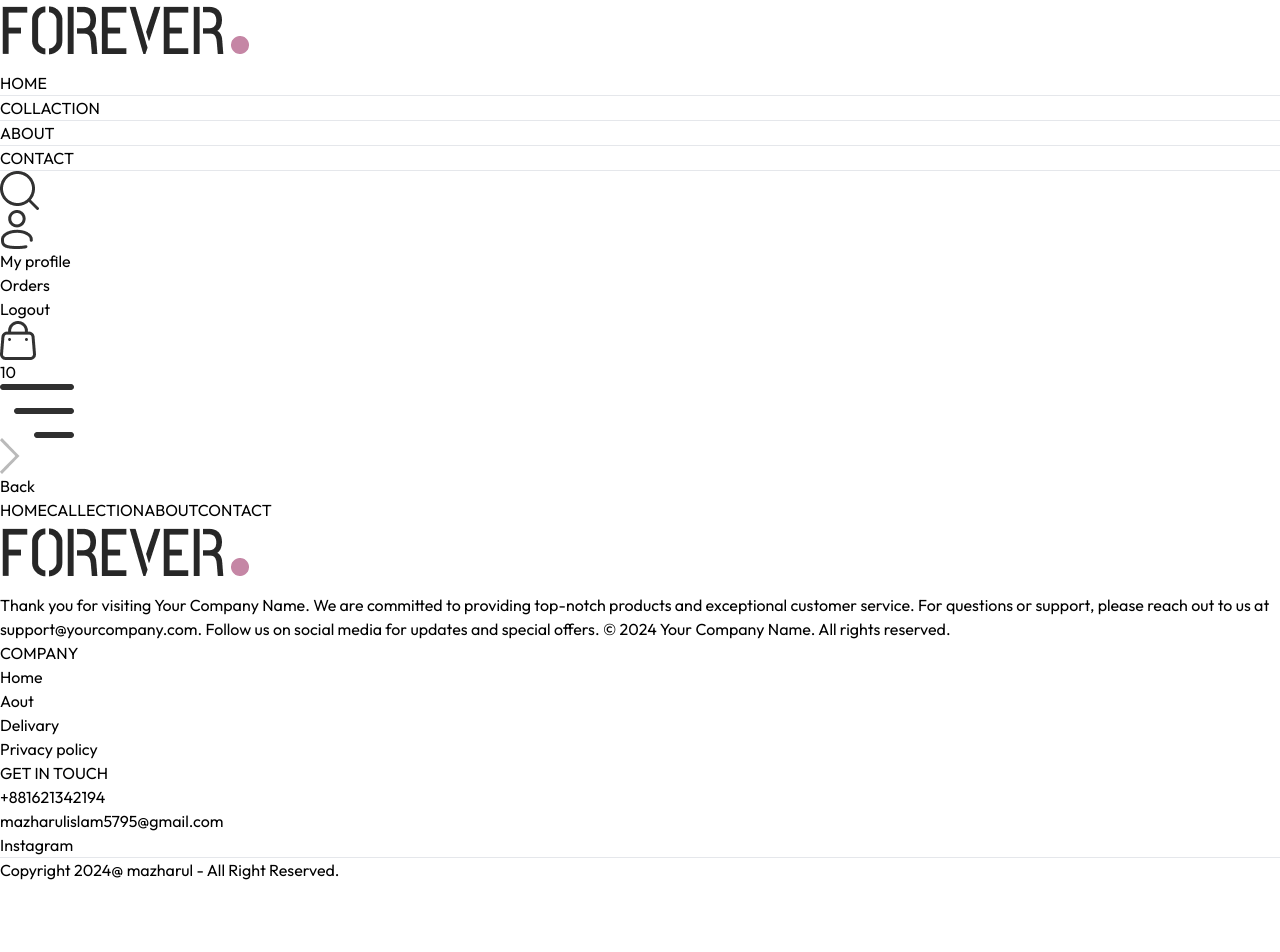
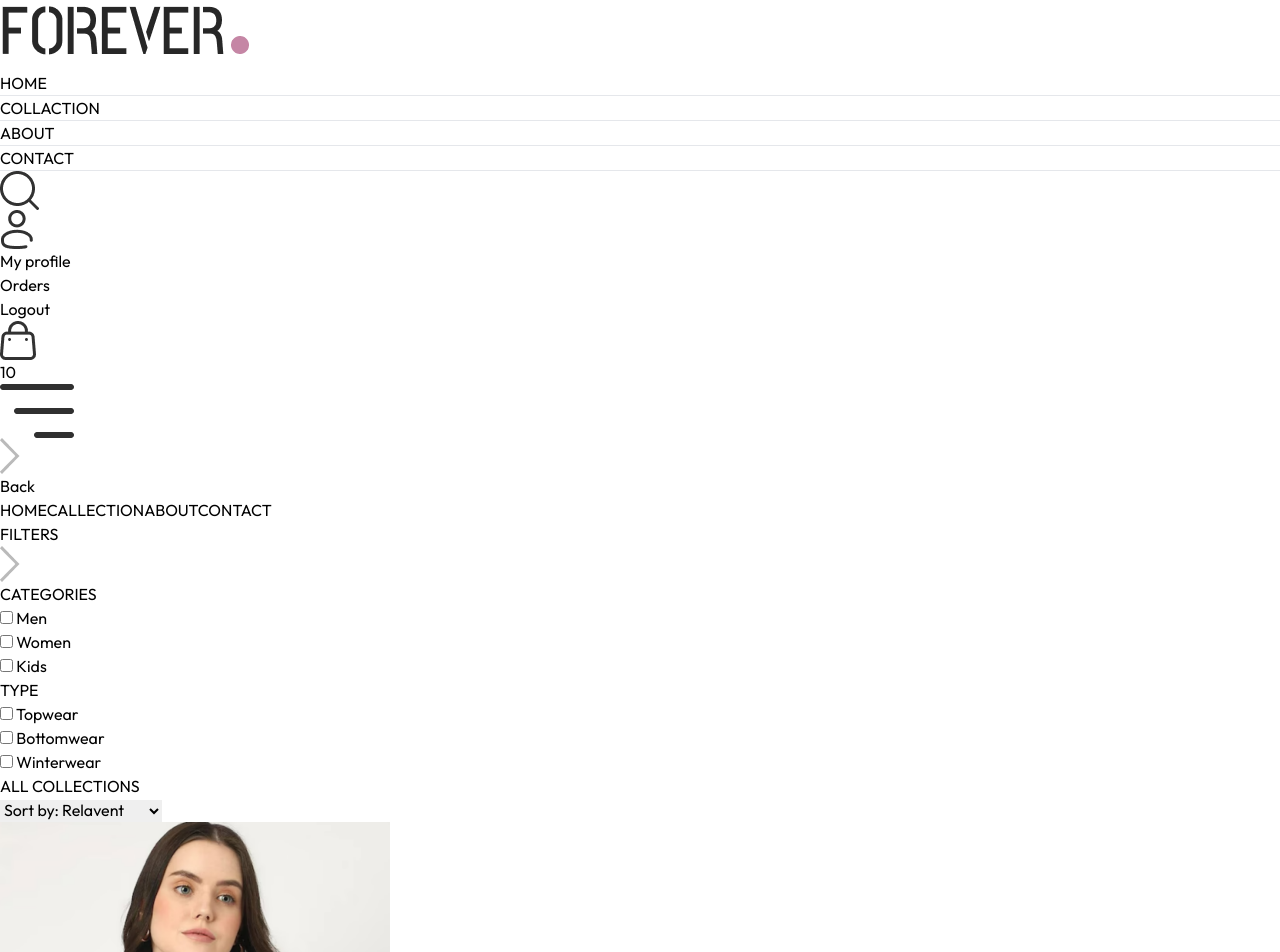
Before and after one commit to mazharulislam-12/forever-ecomerce-app, a React (Vite) app: page /collection in a window 1280 px wide. Shown: the top 952 px of the page. Before the commit the page ends 882 px from the top, so only its background shows below. Built offline with nearby package versions, Linux system fonts and the light colour scheme.

Commit message:
collaction page short, filter

```diff
--- a/src/pages/Collaction.jsx
+++ b/src/pages/Collaction.jsx
@@ -1,8 +1,151 @@
-import React from 'react';
+import React, { useContext, useEffect, useState } from 'react';
+import { ShopContext } from '../context/ShopContext';
+import { assets } from '../assets/assets';
+import Title from '../components/Title';
+import ProductItem from '../components/ProductItem';
 
 const Collaction = () => {
+
+    const { products } = useContext(ShopContext)
+    const [showFilter, setShowFilter] = useState(false)
+
+    const [filterProducts, setShowFilterProducts] = useState([])
+
+    const [category, setCategory] = useState([])
+    const [subCategory, setSubCategory] = useState([])
+
+    const [sortType, setSortType] = useState('relevent')
+
+    const toggleCategory = (e) => {
+        if (category.includes(e.target.value)) {
+            setCategory(prev => prev.filter(item => item !== e.target.value))
+        }
+        else {
+            setCategory(prev => [...prev, e.target.value])
+        }
+    };
+
+    const toggleSubCategory = (e) => {
+        if (subCategory.includes(e.target.value)) {
+            setSubCategory(prev => prev.filter(item => item !== e.target.value))
+        }
+        else {
+            setSubCategory(prev => [...prev, e.target.value])
+        }
+    };
+
+
+    const applyFilter = () => {
+        let productsCopy = products.slice()
+        if (category.length > 0) {
+            productsCopy = productsCopy.filter(item => category.includes(item.category))
+        }
+
+        if (subCategory.length > 0) {
+            productsCopy = productsCopy.filter(item => subCategory.includes(item.subCategory))
+        }
+
+
+
+        setShowFilterProducts(productsCopy)
+    };
+
+    const sortProduct = () => {
+        let fpCopy = filterProducts.slice();
+
+        switch (sortType) {
+            case 'low-high':
+                setShowFilterProducts(fpCopy.sort((a, b) => (a.price - b.price)))
+                break;
+            case 'high-low':
+                setShowFilterProducts(fpCopy.sort((a, b) => (b.price - a.price)))
+                break;
+
+            default:
+                applyFilter();
+                break;
+
+        }
+    }
+
+
+    useEffect(() => {
+        applyFilter();
+    }, [category, subCategory]);
+
+    useEffect(()=>{
+        sortProduct()
+    },[sortType])
+
+
+
     return (
-        <div>
+        <div className='flex flex-col sm:flex-row gap-1 sm:gap-10 pt-10 border-t'>
+            {/* filter options */}
+            <div className='min-w-60 '>
+                <p onClick={() => setShowFilter(!showFilter)} className='my-2 text-xl flex items-center cursor-pointer gap-2'>FILTERS
+                    <img className={`h-3 sm:hidden ${showFilter ? 'rotate-90 ' : ''}`} src={assets.dropdown_icon} alt="" />
+                </p>
+                {/* categroy filter */}
+                <div className={`border border-gray-300 pl-5 py-3 mt-6 ${showFilter ? '' : 'hidden'} sm:block`}>
+                    <p className='mb-3 font-medium text-sm'>CATEGORIES</p>
+                    <div className='flex flex-col gap-2 text-sm font-light text-gray-700'>
+                        <p className='flex gap-2'>
+                            <input className='w-3' type="checkbox" name="" id="" value={'Men'} onChange={toggleCategory} /> Men
+                        </p>
+                        <p className='flex gap-2'>
+                            <input className='w-3' type="checkbox" name="" id="" value={'Women'} onChange={toggleCategory} /> Women
+                        </p>
+                        <p className='flex gap-2'>
+                            <input className='w-3' type="checkbox" name="" id="" value={'Kids'} onChange={toggleCategory} /> Kids
+                        </p>
+                    </div>
+                </div>
+
+                {/* sub category filter */}
+                <div className={`border border-gray-300 pl-5 py-3 my-5 ${showFilter ? '' : 'hidden'} sm:block`}>
+                    <p className='mb-3 font-medium text-sm'>TYPE</p>
+                    <div className='flex flex-col gap-2 text-sm font-light text-gray-700'>
+                        <p className='flex gap-2'>
+                            <input className='w-3' type="checkbox" name="" id="" value={'Topwear'} onChange={toggleSubCategory} /> Topwear
+                        </p>
+                        <p className='flex gap-2'>
+                            <input className='w-3' type="checkbox" name="" id="" value={'Bottomwear'} onChange={toggleSubCategory} /> Bottomwear
+                        </p>
+                        <p className='flex gap-2'>
+                            <input className='w-3' type="checkbox" name="" id="" value={'Winterwear'} onChange={toggleSubCategory} /> Winterwear
+                        </p>
+                    </div>
+                </div>
+
+            </div>
+
+
+            {/* right side */}
+            <div className='flex-1'>
+
+                <div className='flex justify-between text-base sm:text-2xl mb-4'>
+                    <Title text1={'ALL'} text2={'COLLECTIONS'} />
+
+                    {/* product short */}
+                    <select onChange={(e) =>setSortType(e.target.value)} className='border border-gray-300 text-sm px-2'>
+                        <option value="relavent">Sort by: Relavent</option>
+                        <option value="low-high">Sort by: Low to High</option>
+                        <option value="high-low">Sort by: High to Low</option>
+
+                    </select>
+                </div>
+
+                {/* map product */}
+                <div className="grid grid-cols-2 md:grid-cols-3 lg:grid-cols-4 gap-y-6">
+                    {
+                        filterProducts.map((item, index) => (
+                            <ProductItem key={index} name={item.name} id={item._id} price={item.price} image={item.image} />
+                        ))
+                    }
+                </div>
+
+            </div>
 
         </div>
     );
```
